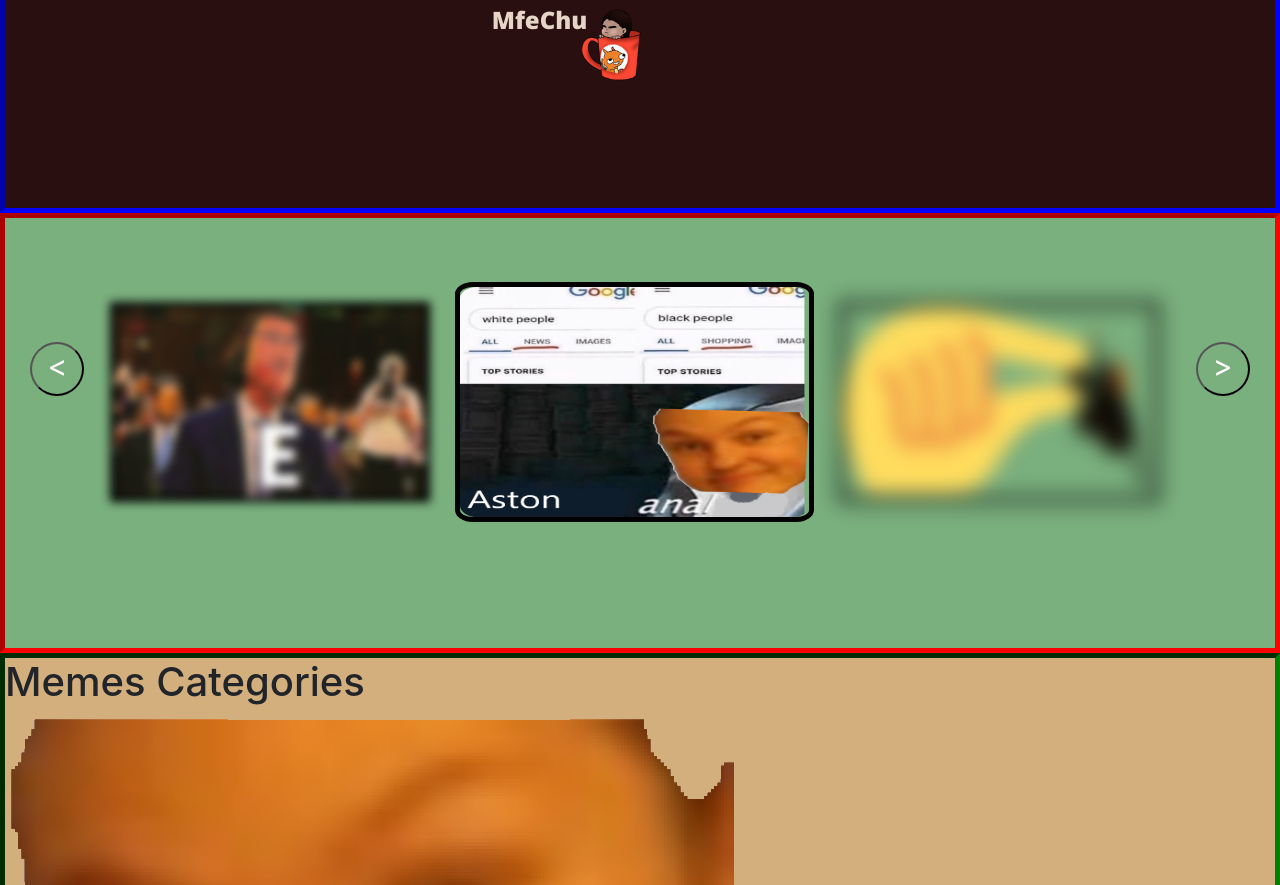
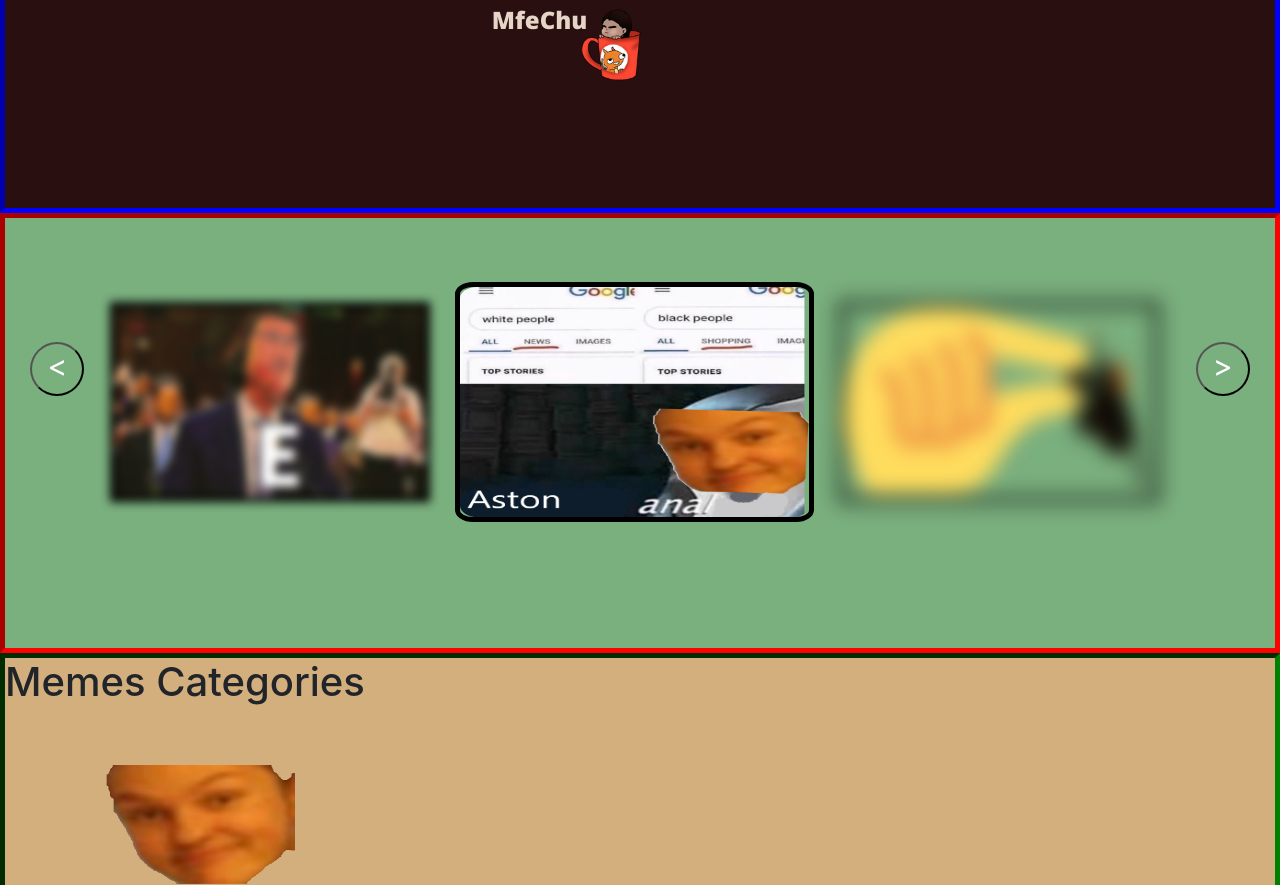
Before and after one commit to MfeMeaf/Projekt, a plain HTML site: page index.html in a window 1280 px wide. Shown: the part 67-952 px from the top of the page. Drawn offline with nearby package versions, Linux system fonts and the light colour scheme.

Commit message:
Category-Memes

```diff
--- a/css/style.css
+++ b/css/style.css
@@ -174,7 +174,9 @@ nav{
 
 /* Categorier */
 
-#mapDankmemes{
-    width: 20vw;
-    height: 20vh;
+#mapMemes{
+    margin-left: 100px;
+    margin-top: 50px;
+    width: 15vw;
+    height: 15vh;
 }
--- a/index.html
+++ b/index.html
@@ -52,10 +52,10 @@
         </div>
         <div class="gallery" id="MemesCategory">
           <h1>Memes Categories</h1>
-          <img src="bilder/memes/5.png" usemap="#image-map2">
+          <img src="bilder/memes/5.png" usemap="#image-map2" id="mapMemes">
 
-          <map name="image-map2" id="mapDankmemes">
-            <area target="" alt="" title="" href="dankmeme.html" coords="200,174,976,813" shape="rect">
+          <map name="image-map2" id="mapMemes">
+            <area target="" alt="" title="" href="dankmeme.html" coords="1000,0,0,1000" shape="rect">
           </map>
         </div>
         <script src="js/javascript.js">
```
